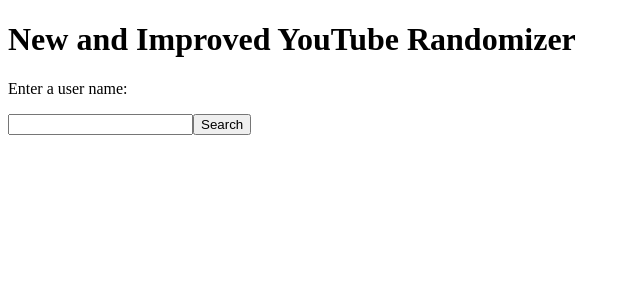
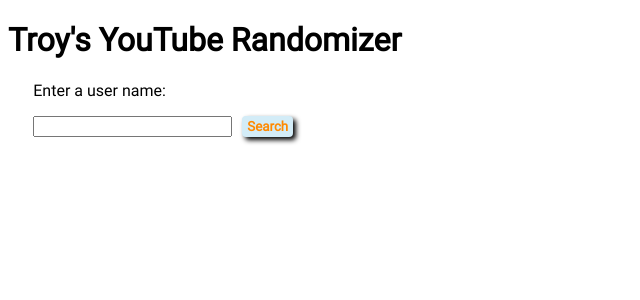
Before and after one commit to TroyTaylor/ReactYouTubePlaylist, a React app: page / in a window 1280 px wide. Shown: the top 300 px of the page, without its empty margins (0-640 px from the left). Built offline with nearby package versions, Linux system fonts and the light colour scheme.

Commit message:
Added Loading Wheel and style updates

```diff
--- a/App.jsx
+++ b/App.jsx
@@ -66,13 +66,16 @@
 		return (
 			<div>
 				<Header/>
+				{this.state.id.length > 0 ?
+					<Playlists channelId={this.state.id} userName={this.state.userName} suf={this.searchUserForm} userName={this.state.userName} changeUserName={this.enterUser} su={this.searchUser} /> :
+					<div className='playlistSection'>
 						{this.state.id.length > 0 ? '' : <p>Enter a user name:</p>}
 						{this.state.id.length > 0 ? '' : <form onSubmit={this.searchUserForm}>
 							<input id="userName" value={this.state.userName} onChange={this.enterUser} />
 							<button onClick={this.searchUser}>Search</button>
 						</form>}
 						{this.historyUsers().length == 0 || this.state.id.length > 0 ? '' : <PreviousUser users={this.historyUsers()} su={this.setUser} />}
-				{this.state.id.length > 0 ? <Playlists channelId={this.state.id} userName={this.state.userName} suf={this.searchUserForm} userName={this.state.userName} changeUserName={this.enterUser} su={this.searchUser} /> : ''}
+					</div>}
 			</div>
 		);
 	}
--- a/components/header.js
+++ b/components/header.js
@@ -4,7 +4,7 @@
 	render() {
 		return (
 			<div>
-				<h1>New and Improved YouTube Randomizer</h1>
+				<h1>Troy's YouTube Randomizer</h1>
 			</div>
 		);
 	}
--- /dev/null
+++ b/components/loadingWheel.js
@@ -0,0 +1,17 @@
+import React from 'react';
+
+class LoadingWheel extends React.Component {
+	constructor(props) {
+		super(props);
+	};
+	render() {
+		return (
+			<div className={this.props.containerClass}>
+				{this.props.showWheel ? <p>{this.props.message}</p> : ''}
+				{this.props.showWheel ? <div className='loadingWheel'></div> : ''}
+			</div>
+		);
+	}
+}
+
+module.exports = LoadingWheel;
--- a/components/previousUser.js
+++ b/components/previousUser.js
@@ -4,7 +4,7 @@
 class PreviousUser extends React.Component {
 	render() {
 		return (
-			<div>
+			<div className='previousUser'>
 				<p>Would like to select:</p>
 				<ul>
 					{this.props.users.map((list, i) => <PreviousUserItem key={i} componentData={list} su={this.props.su} />)}
--- a/components/videoPlayer.js
+++ b/components/videoPlayer.js
@@ -56,10 +56,10 @@
 			<div className={this.props.showHalfSize ? 'videoSection' : 'videoSection full'}>
 				<p className="currentTitle"><span className="currentTitleName">{this.props.videoData.title}</span> <span className="currentTitleCount">{this.props.index} of {this.props.totalVids}</span></p>
 				<div className="videoNav">
-					{this.props.prevData.title == undefined ? '' : <button className="prevButton" onClick={this.props.prevClick}><div className="matIcon miPrev">skip_previous</div></button>}
+					{this.props.prevData.title == undefined ? <div></div> : <button className="prevButton" onClick={this.props.prevClick}><div className="matIcon miPrev">skip_previous</div></button>}
 					{this.props.prevData.title == undefined ? '' : <div className="vnInfo prevInfo"><p>Previous: {this.props.prevData.title}</p><img src={this.props.prevData.thumbnails.default.url} /></div>}
 
-					{this.props.nextData.title == undefined ? '' : <button className="nextButton" onClick={this.props.nextClick}><div className="matIcon miNext">skip_next</div></button>}
+					{this.props.nextData.title == undefined ? <div></div> : <button className="nextButton" onClick={this.props.nextClick}><div className="matIcon miNext">skip_next</div></button>}
 					{this.props.nextData.title == undefined ? '' : <div className="vnInfo nextInfo"><p>Next: {this.props.nextData.title}</p><img src={this.props.nextData.thumbnails.default.url} /></div>}
 				</div>
 				<div className="clear"></div>
@@ -105,7 +105,8 @@
 							(video, i) => <li key={i} className={this.props.index - 1 == i ? 'currentPlaylistItem' : ''}>
 								<span>{(i + 1) + '. '}</span>
 								<a href="javascript:void(0)" title={video.snippet.title} onClick={() => this.props.goto(i)}>
-									<span>{video.snippet.title} - [{video.playlistName}] {this.props.index - 1 == i ? <div className={'matIcon playingIcon ' + this.props.ci}>{this.props.ci}</div> : ''}</span>
+									<span className="videoName">{video.snippet.title} - [{video.playlistName}]</span>
+									{this.props.index - 1 == i ? <span className={'matIcon playingIcon ' + this.props.ci}>{this.props.ci}</span> : ''}
 								</a>
 							</li>
 						)}
--- a/styles/icon.css
+++ b/styles/icon.css
@@ -1,4 +1,11 @@
 /* fallback */
+@font-face {
+	font-family: 'Roboto';
+	font-style: normal;
+	font-weight: 400;
+	src: local('Roboto'), url(https://fonts.googleapis.com/css?family=Roboto) format('woff2');
+}
+
 @font-face {
 	font-family: 'Material Icons';
 	font-style: normal;
--- a/styles/main.css
+++ b/styles/main.css
@@ -1,3 +1,8 @@
+body,
+input,
+button {
+	font-family: 'Roboto', sans-serif;
+}
 .hidden {
 	display: none;
 }
@@ -10,17 +15,53 @@
 	vertical-align: middle;
 	margin-left: 10px;
 }
+.previousUser li {
+	margin-bottom: 10px;
+}
+.main {
+	display: flex;
+}
+.loadingWheel {
+	border: 16px solid #D3ECF7;
+	border-top: 16px solid #FF8900;
+	border-radius: 50%;
+	width: 120px;
+	height: 120px;
+	margin: 0 auto;
+	animation: spin 2s linear infinite;
+}
+@keyframes spin {
+	0% { transform: rotate(0deg); }
+	100% { transform: rotate(360deg); }
+}
 .playlistSection {
-	position: absolute;
-	left: 0;
-	font-family: verdana;
 	padding-left: 2%;
 	width: 48%;
     -webkit-transition: all 1s;
     transition: all 1s;
 }
 .playlistSection.pushed {
-	left: -49%;
+	width: 0;
+}
+#userName,
+#changeUserName {
+	margin-right: 10px;
+}
+.playlistSection button {
+	cursor: pointer;
+	background-color: #D3ECF7;
+	border: none;
+	border-radius: 4px;
+	box-shadow: 3px 3px 5px #000000;
+	color: #FF8900;
+	font-weight: bold;
+	vertical-align: middle;
+	padding: 3px 5px;
+}
+.playlistSection button:active {
+	box-shadow: 1px 1px 5px #000000;
+	background-color: #FF8900;
+	color: #D3ECF7;
 }
 .playlistSection ul {
 	padding: 0;
@@ -34,10 +75,7 @@
 	margin-right: 10px;
 }
 .videoSection {
-	position: absolute;
-	right: 0;
 	background-color: #FFFFFF;
-	font-family: tahoma;
 	width: 49%;
     -webkit-transition: all 1s;
     transition: all 1s;
@@ -58,6 +96,8 @@
 }
 .videoNav {
 	position: relative;
+	display: flex;
+	justify-content: space-between;
 }
 .videoSection button {
 	cursor: pointer;
@@ -68,17 +108,14 @@
 	height: 32px;
 }
 .prevButton {
-	float: left;
 	background-color: #D3ECF7;
 	margin: 0 0 10px 10px;
 }
 .nextButton {
-	float: right;
 	background-color: #FF8900;
 	margin: 0 10px 10px 0;
 }
 .matIcon {
-	display: inline-block;
 	font-family: 'Material Icons';
 	font-size: 28px;
 }
@@ -108,7 +145,7 @@
 	-moz-border-radius: 5px;
 	border-radius: 5px;
 	text-align: center;
-	max-width: 500px;
+	max-width: 45%;
 	padding: 5px;
 	opacity: 0;
 	z-index: -100;
@@ -228,6 +265,12 @@
 	background-color: #D3ECF7;
 	color: #FF8900;
 }
+.lineupSection li a {
+	text-decoration: none;
+}
+.lineupSection li a .videoName {
+	text-decoration: underline;
+}
 .lineupSection li:nth-child(odd) a {
 	color: #D3ECF7;
 }
```
Also changed, not shown: components/playlists.js (+13 -7 lines). Lines whose indentation alone changed are shown as unchanged.
